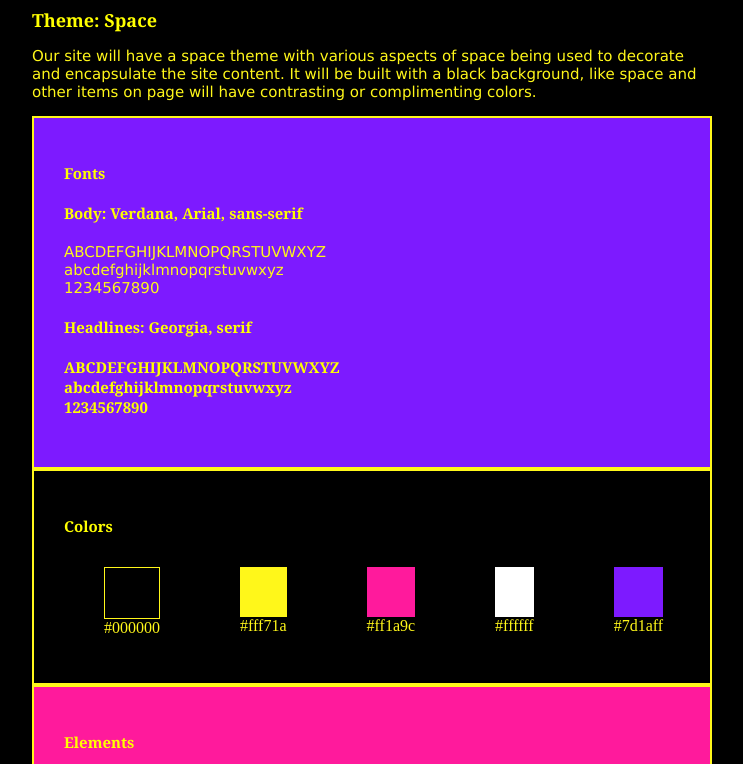
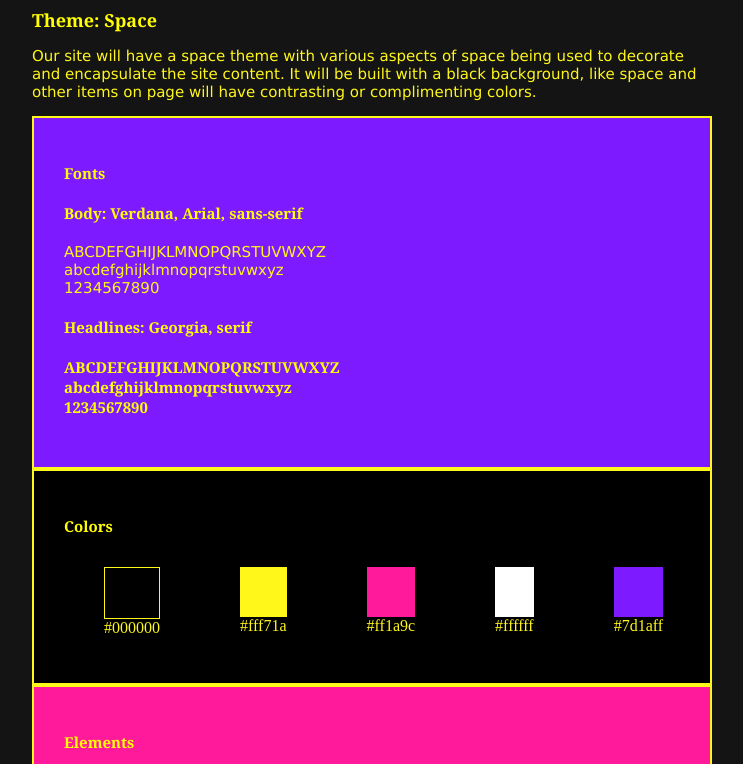
Before and after one commit to rich20053/wdd331-group5-zen-garden, a plain HTML site: page pattern.html in a window 1280 px wide. Shown: the part 89-853 px from the top of the page, without its empty margins (268-1011 px from the left). Drawn offline with Linux system fonts and the light colour scheme.

Commit message:
Black to different color to create my branch

```diff
--- a/style-pattern.css
+++ b/style-pattern.css
@@ -6,7 +6,7 @@ $accent-color2: saturate($mid-color, 20);
 $highlight-color: lighten(saturate($mid-color, 20), 20);
 */
 body {
-  background-color: #000000;
+  background-color: #141414;
   color: #ff1a9c;
   max-width: 680px;
   margin: auto;
```
